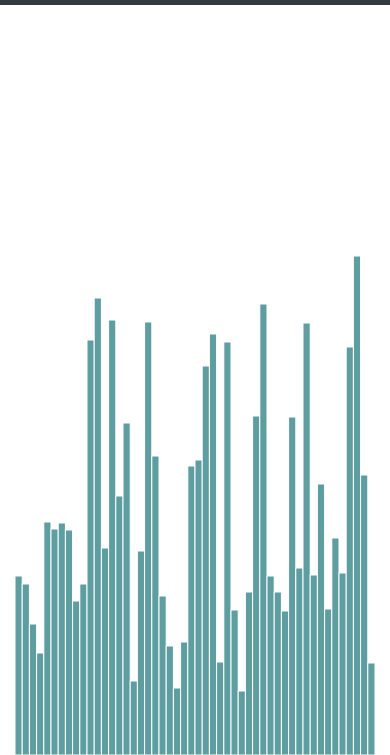
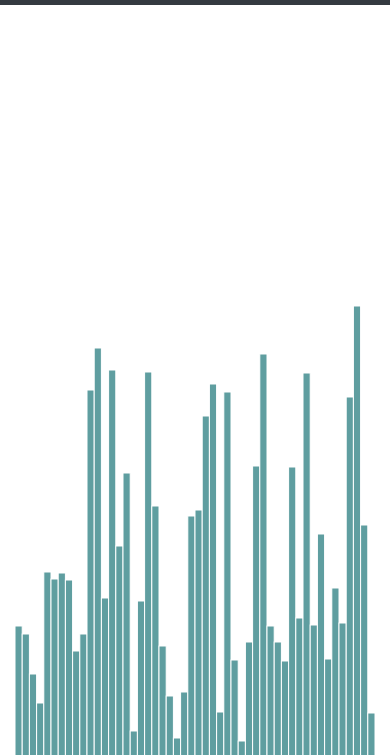
Before and after one commit to chenchienlin/Sorting-Algorithm-Visualization, a plain HTML site: page index.html in a window 390 px wide. Shown: the part 89-844 px from the top of the page. Drawn offline with nearby package versions, Linux system fonts and the light colour scheme.

Commit message:
change height of svg to fit in phone size viewport

```diff
--- a/styles.css
+++ b/styles.css
@@ -89,7 +89,7 @@ svg {
     background: white;
     display: block;
     margin: 0 auto;
-    height: 500px;
+    height: 450px;
     /* width: 1000px; */
 }
 
```
Also changed, not shown: index.js (+0 -15 lines).
